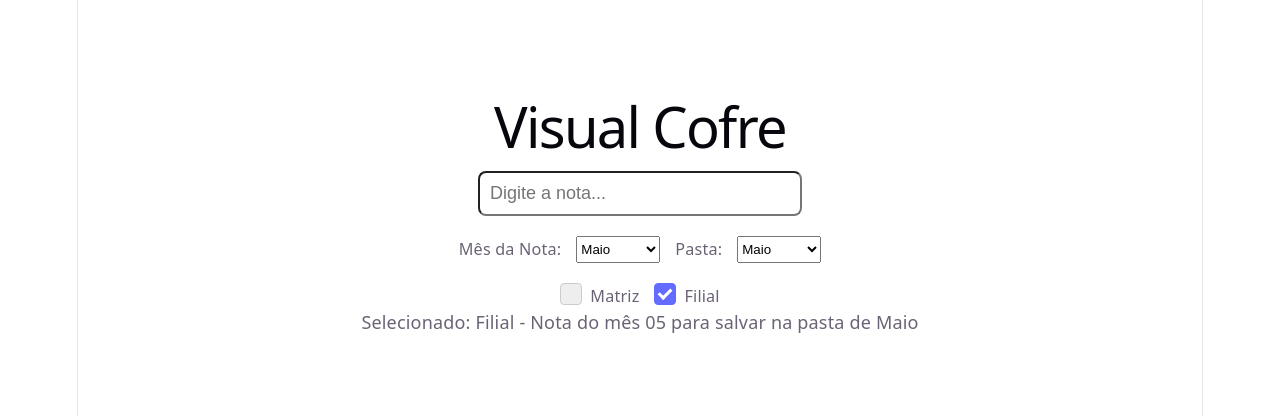
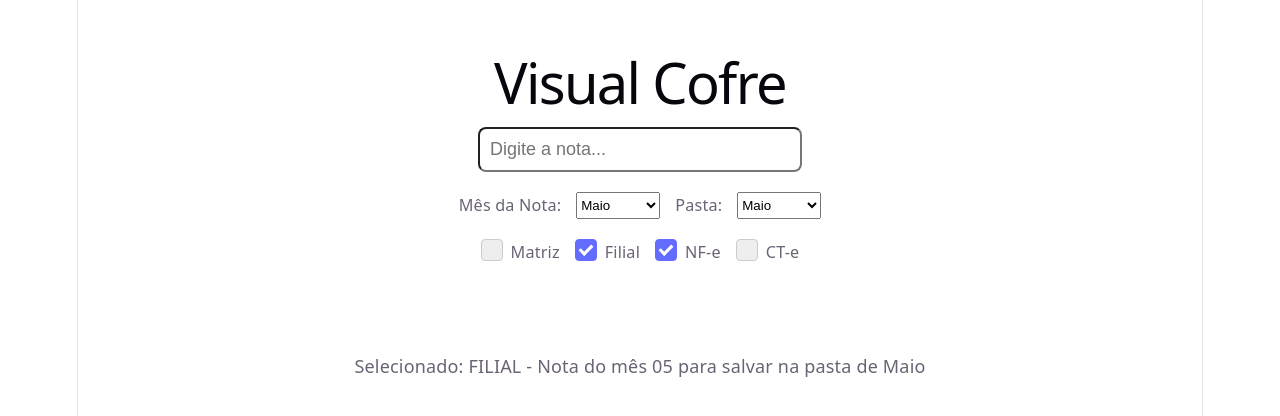
Before and after one commit to Gabriel2Mello/visual-cofre-nfe, a React (Vite) app: page / in a window 1280 px wide. Shown: the part 192-608 px from the top of the page. Built offline with nearby package versions, Linux system fonts and the light colour scheme.

Commit message:
Atualizado interface e adicionado opções de cte

```diff
--- a/src/App.css
+++ b/src/App.css
@@ -14,9 +14,8 @@
 
 #spacer {
   height: 88px;
-  border-top: 1px solid var(--border);
   @media (max-width: 1024px) {
-    height: 48px;
+    height: 28px;
   }
 }
 
--- a/src/App.tsx
+++ b/src/App.tsx
@@ -22,7 +22,8 @@ function App() {
   const [text, setText] = useState<string>("");
   const [mesNota, setMesNota] = useState<number>(mesAtual);
   const [mesPasta, setMesPasta] = useState<number>(mesAtual);
-  const [tipoEmpresa, setTipoEmpresa] = useState<string>("Filial")
+  const [tipoEmpresa, setTipoEmpresa] = useState<string>("FILIAL")
+  const [tipoNota, setTipoNota] = useState<string>("nfe")
 
   const handleChange = (e: ChangeEvent<HTMLInputElement>) => {
     setText(e.target.value);
@@ -30,6 +31,10 @@ function App() {
 
   const handleEmpresaChange = (e: ChangeEvent<HTMLInputElement>) => {
     setTipoEmpresa(e.target.value)
+  }
+
+  const handleTipoNotaChange = (e: ChangeEvent<HTMLInputElement>) => {
+    setTipoNota(e.target.value)
   }
 
   return (
@@ -77,8 +82,8 @@ function App() {
             <label className="custom-checkbox">
               <input
                 type="radio"
-                value="Matriz"
-                checked={tipoEmpresa === "Matriz"}
+                value="MATRIZ"
+                checked={tipoEmpresa === "MATRIZ"}
                 onChange={handleEmpresaChange}
               />
               <span className="checkmark"></span>
@@ -88,14 +93,39 @@ function App() {
             <label className="custom-checkbox">
               <input
                 type="radio"
-                value="Filial"
-                checked={tipoEmpresa === "Filial"}
+                value="FILIAL"
+                checked={tipoEmpresa === "FILIAL"}
                 onChange={handleEmpresaChange}
               />
               <span className="checkmark"></span>
               Filial
             </label>
+
+            <label className="custom-checkbox">
+              <input
+                type="radio"
+                value="nfe"
+                checked={tipoNota === "nfe"}
+                onChange={handleTipoNotaChange}
+              />
+              <span className="checkmark"></span>
+              NF-e
+            </label>
+
+            <label className="custom-checkbox">
+              <input
+                type="radio"
+                value="cte"
+                checked={tipoNota === "cte"}
+                onChange={handleTipoNotaChange}
+              />
+              <span className="checkmark"></span>
+              CT-e
+            </label>
+
           </div>
+
+          <div id="spacer"></div>
 
           <p>
             Selecionado: {tipoEmpresa} -
```
